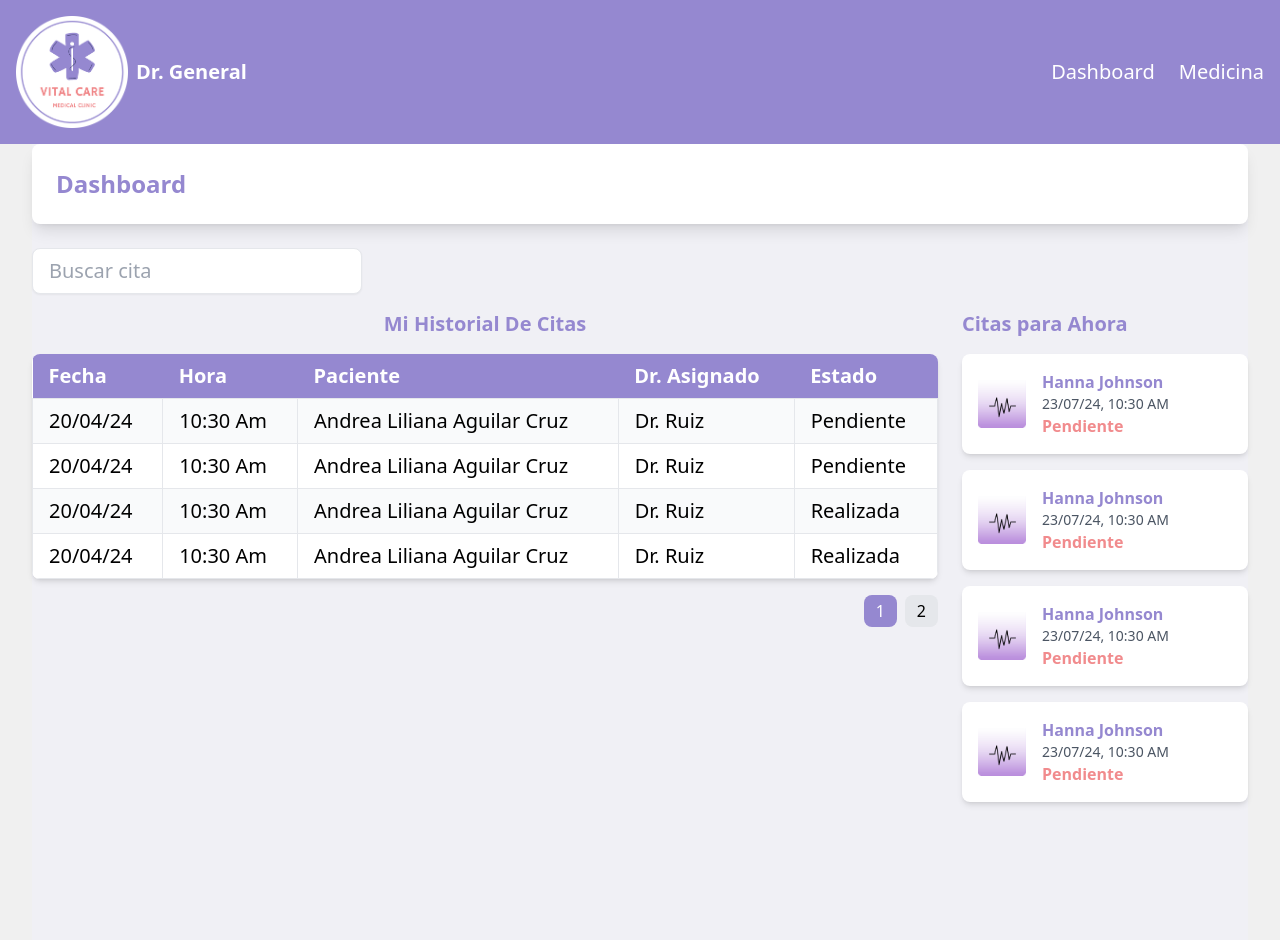
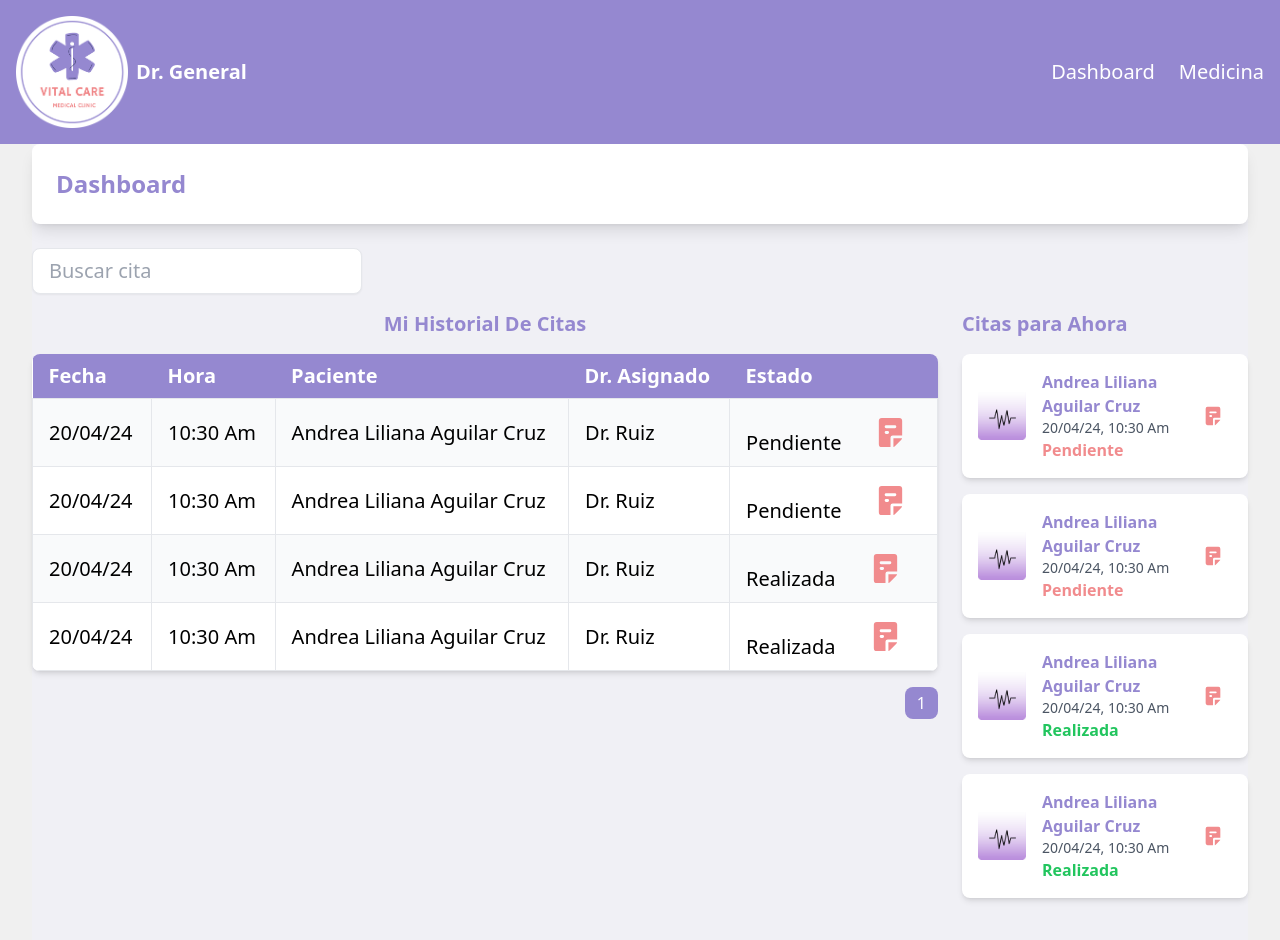
Before and after one commit to Saravia2K/vital-care, a React (Vite) app: page /General/dashboard in a window 1280 px wide. Shown: the top 940 px of the page. Built offline with nearby package versions, Linux system fonts and the light colour scheme.

Commit message:
ultimos enrutamientos

```diff
--- a/src/pages/Citas.tsx
+++ b/src/pages/Citas.tsx
@@ -7,14 +7,11 @@ const Citas = () => {
   const [currentPage, setCurrentPage] = useState(1);
   const [showModal, setShowModal] = useState(false);
   const itemsPerPage = 4;
-
   const navigate = useNavigate();
 
   const data = [
     { fecha: '20/04/24', hora: '10:30 Am', paciente: 'Andrea Liliana Aguilar Cruz', drAsignado: 'Dr. Ruiz', estado: 'Pendiente' },
     { fecha: '20/04/24', hora: '10:30 Am', paciente: 'Andrea Liliana Aguilar Cruz', drAsignado: 'Dr. Ruiz', estado: 'Pendiente' },
-    { fecha: '20/04/24', hora: '10:30 Am', paciente: 'Andrea Liliana Aguilar Cruz', drAsignado: 'Dr. Ruiz', estado: 'Realizada' },
-    { fecha: '20/04/24', hora: '10:30 Am', paciente: 'Andrea Liliana Aguilar Cruz', drAsignado: 'Dr. Ruiz', estado: 'Realizada' },
     { fecha: '20/04/24', hora: '10:30 Am', paciente: 'Andrea Liliana Aguilar Cruz', drAsignado: 'Dr. Ruiz', estado: 'Realizada' },
     { fecha: '20/04/24', hora: '10:30 Am', paciente: 'Andrea Liliana Aguilar Cruz', drAsignado: 'Dr. Ruiz', estado: 'Realizada' },
   ];
@@ -34,18 +31,21 @@ const Citas = () => {
     (currentPage - 1) * itemsPerPage,
     currentPage * itemsPerPage
   );
+
   const handlePageChange = (pageNumber: number) => {
     setCurrentPage(pageNumber);
   };
 
 
+  const handleNavigateToHistorialMedico = () => {
+    navigate('/Secretaria/HistorialMedico');
+  };
+
   return (
     <div className="p-0 bg-[#f0f0f5] min-h-screen">
-
       <div className="bg-white p-6 rounded-lg shadow-lg mb-6 mt-0" style={{ marginTop: '-2rem' }}>
         <h2 className="text-2xl font-bold text-[#9588d0]">Citas</h2>
       </div>
-
 
       <div className="flex justify-between mb-4">
         <div className="relative">
@@ -62,7 +62,6 @@ const Citas = () => {
           <span>Agregar Cita</span>
         </button>
       </div>
-
 
       <div className="bg-white shadow-md rounded-lg overflow-x-auto">
         <table className="min-w-full text-left table-auto">
@@ -82,13 +81,17 @@ const Citas = () => {
                 <td className="border px-4 py-2 text-xl">{cita.hora}</td>
                 <td className="border px-4 py-2 text-xl">{cita.paciente}</td>
                 <td className="border px-4 py-2 text-xl">{cita.drAsignado}</td>
-                <td className="border px-4 py-2 text-xl">{cita.estado}</td>
+                <td className="border px-4 py-2 text-xl">
+                  {cita.estado}
+                  <button className="p-2 rounded-full text-white ml-6" onClick={handleNavigateToHistorialMedico}>
+                    <img src="/img/info.svg" alt="Historial" width={35} />
+                  </button>
+                </td>
               </tr>
             ))}
           </tbody>
         </table>
       </div>
-
 
       <div className="mt-4 flex justify-end space-x-2">
         {[...Array(totalPages)].map((_, index) => (
@@ -102,7 +105,6 @@ const Citas = () => {
         ))}
       </div>
 
-
       <AgregarCita isOpen={showModal} onClose={() => setShowModal(false)} />
     </div>
   );
--- a/src/pages/DashEspecialista.tsx
+++ b/src/pages/DashEspecialista.tsx
@@ -1,17 +1,17 @@
 import React, { useState } from 'react';
+import { useNavigate } from 'react-router-dom';
 
 const DashEspecialista: React.FC = () => {
   const [searchTerm, setSearchTerm] = useState('');
   const [currentPage, setCurrentPage] = useState(1);
   const itemsPerPage = 4;
+  const navigate = useNavigate();
 
   const data = [
-    { fecha: '20/04/24', hora: '10:30 Am', paciente: 'Andrea Liliana Aguilar Cruz', drAsignado: 'Dr. Ruiz', estado: 'Pendiente' },
-    { fecha: '20/04/24', hora: '10:30 Am', paciente: 'Andrea Liliana Aguilar Cruz', drAsignado: 'Dr. Ruiz', estado: 'Pendiente' },
-    { fecha: '20/04/24', hora: '10:30 Am', paciente: 'Andrea Liliana Aguilar Cruz', drAsignado: 'Dr. Ruiz', estado: 'Realizada' },
-    { fecha: '20/04/24', hora: '10:30 Am', paciente: 'Andrea Liliana Aguilar Cruz', drAsignado: 'Dr. Ruiz', estado: 'Realizada' },
-    { fecha: '20/04/24', hora: '10:30 Am', paciente: 'Andrea Liliana Aguilar Cruz', drAsignado: 'Dr. Ruiz', estado: 'Realizada' },
-    { fecha: '20/04/24', hora: '10:30 Am', paciente: 'Andrea Liliana Aguilar Cruz', drAsignado: 'Dr. Ruiz', estado: 'Realizada' },
+    { fecha: '20/04/24', hora: '11:00 Am', paciente: 'Hanna Johnson', drAsignado: 'Dr. Guevara', estado: 'Pendiente' },
+    { fecha: '20/04/24', hora: '11:30 Am', paciente: 'Hanna Johnson', drAsignado: 'Dr. Guevara', estado: 'Pendiente' },
+    { fecha: '20/04/24', hora: '12:00 Pm', paciente: 'Hanna Johnson', drAsignado: 'Dr. Guevara', estado: 'Realizada' },
+    { fecha: '20/04/24', hora: '12:30 Pm', paciente: 'Hanna Johnson', drAsignado: 'Dr. Guevara', estado: 'Realizada' },
   ];
 
   const filteredData = data.filter((cita) => {
@@ -34,13 +34,19 @@ const DashEspecialista: React.FC = () => {
     setCurrentPage(pageNumber);
   };
 
+  const handleCitaClick = (estado: string) => {
+    if (estado === 'Pendiente') {
+      navigate('/Especialista/CitaEspecialista');
+    } else if (estado === 'Realizada') {
+      navigate('/Especialista/HistorialMedicoCita');
+    }
+  };
+
   return (
     <div className="p-0 bg-[#f0f0f5] min-h-screen">
-
       <div className="bg-white p-6 rounded-lg shadow-lg mb-6 mt-0" style={{ marginTop: '-2rem' }}>
-        <h2 className="text-2xl font-bold text-[#9588d0]">Dashboard</h2>
+        <h2 className="text-2xl font-bold text-[#9588d0]">Dashboard Especialista</h2>
       </div>
-
 
       <div className="flex justify-between mb-4">
         <div className="relative">
@@ -54,11 +60,9 @@ const DashEspecialista: React.FC = () => {
         </div>
       </div>
 
-
       <div className="grid grid-cols-1 lg:grid-cols-4 gap-6">
-
         <div className="lg:col-span-3">
-          <h3 className="text-center text-xl font-bold text-[#9588d0] mb-4">Mi Historial De Citas Referidad</h3>
+          <h3 className="text-center text-xl font-bold text-[#9588d0] mb-4">Mi Historial De Citas Referidas</h3>
           <div className="bg-white shadow-md rounded-lg overflow-x-auto">
             <table className="min-w-full text-left table-auto">
               <thead>
@@ -72,18 +76,26 @@ const DashEspecialista: React.FC = () => {
               </thead>
               <tbody>
                 {currentItems.map((cita, index) => (
-                  <tr key={index} className={index % 2 === 0 ? 'bg-gray-50' : 'bg-white'}>
+                  <tr
+                    key={index}
+                    className={index % 2 === 0 ? 'bg-gray-50' : 'bg-white'}
+
+                    style={{ cursor: 'pointer' }}
+                  >
                     <td className="border px-4 py-2 text-xl">{cita.fecha}</td>
                     <td className="border px-4 py-2 text-xl">{cita.hora}</td>
                     <td className="border px-4 py-2 text-xl">{cita.paciente}</td>
                     <td className="border px-4 py-2 text-xl">{cita.drAsignado}</td>
-                    <td className="border px-4 py-2 text-xl">{cita.estado}</td>
+                    <td className="border px-4 py-2 text-xl">{cita.estado}
+                    <button className="p-2 rounded-full text-white ml-6" onClick={() => handleCitaClick(cita.estado)}>
+                    <img src="/img/info.svg" alt="Editar" width={35} />
+                  </button>
+                    </td>
                   </tr>
                 ))}
               </tbody>
             </table>
           </div>
-
 
           <div className="mt-4 flex justify-end space-x-2">
             {[...Array(totalPages)].map((_, index) => (
@@ -98,11 +110,10 @@ const DashEspecialista: React.FC = () => {
           </div>
         </div>
 
-
         <div className="lg:col-span-1">
-          <h3 className="text-xl font-bold text-[#9588d0] mb-4">Referencias Pendientes</h3>
+          <h3 className="text-xl font-bold text-[#9588d0] mb-4">Referencias para Ahora</h3>
           <div className="grid grid-cols-1 gap-4">
-            {[1, 2, 3, 4].map((_, index) => (
+            {data.map((cita, index) => (
               <div key={index} className="flex items-center space-x-4 bg-white p-4 rounded-lg shadow-md">
                 <img
                   src="/img/citas.png"
@@ -110,10 +121,13 @@ const DashEspecialista: React.FC = () => {
                   className="h-12 w-12"
                 />
                 <div>
-                  <p className="font-bold text-[#9588d0]">Hanna Johnson</p>
-                  <p className="text-sm text-gray-600">23/07/24, 10:30 AM</p>
-                  <p className="text-[#f18b8d] font-bold">Pendiente</p>
+                  <p className="font-bold text-[#9588d0]">{cita.paciente}</p>
+                  <p className="text-sm text-gray-600">{cita.fecha}, {cita.hora}</p>
+                  <p className={`font-bold ${cita.estado === 'Pendiente' ? 'text-[#f18b8d]' : 'text-green-500'}`}>{cita.estado}</p>
                 </div>
+                <button className="p-2 rounded-full text-white" onClick={() => handleCitaClick(cita.estado)}>
+                    <img src="/img/info.svg" alt="Editar" width={35} />
+                  </button>
               </div>
             ))}
           </div>
--- a/src/pages/DashGeneral.tsx
+++ b/src/pages/DashGeneral.tsx
@@ -1,15 +1,15 @@
 import React, { useState } from 'react';
+import { useNavigate } from 'react-router-dom';
 
 const DashGeneral: React.FC = () => {
   const [searchTerm, setSearchTerm] = useState('');
   const [currentPage, setCurrentPage] = useState(1);
   const itemsPerPage = 4;
+  const navigate = useNavigate();
 
   const data = [
     { fecha: '20/04/24', hora: '10:30 Am', paciente: 'Andrea Liliana Aguilar Cruz', drAsignado: 'Dr. Ruiz', estado: 'Pendiente' },
     { fecha: '20/04/24', hora: '10:30 Am', paciente: 'Andrea Liliana Aguilar Cruz', drAsignado: 'Dr. Ruiz', estado: 'Pendiente' },
-    { fecha: '20/04/24', hora: '10:30 Am', paciente: 'Andrea Liliana Aguilar Cruz', drAsignado: 'Dr. Ruiz', estado: 'Realizada' },
-    { fecha: '20/04/24', hora: '10:30 Am', paciente: 'Andrea Liliana Aguilar Cruz', drAsignado: 'Dr. Ruiz', estado: 'Realizada' },
     { fecha: '20/04/24', hora: '10:30 Am', paciente: 'Andrea Liliana Aguilar Cruz', drAsignado: 'Dr. Ruiz', estado: 'Realizada' },
     { fecha: '20/04/24', hora: '10:30 Am', paciente: 'Andrea Liliana Aguilar Cruz', drAsignado: 'Dr. Ruiz', estado: 'Realizada' },
   ];
@@ -34,13 +34,19 @@ const DashGeneral: React.FC = () => {
     setCurrentPage(pageNumber);
   };
 
+  const handleCitaClick = (estado: string) => {
+    if (estado === 'Pendiente') {
+      navigate('/General/CitaGeneral');
+    } else if (estado === 'Realizada') {
+      navigate('/General/HistorialMedicoCita');
+    }
+  };
+
   return (
     <div className="p-0 bg-[#f0f0f5] min-h-screen">
-
       <div className="bg-white p-6 rounded-lg shadow-lg mb-6 mt-0" style={{ marginTop: '-2rem' }}>
         <h2 className="text-2xl font-bold text-[#9588d0]">Dashboard</h2>
       </div>
-
 
       <div className="flex justify-between mb-4">
         <div className="relative">
@@ -54,9 +60,7 @@ const DashGeneral: React.FC = () => {
         </div>
       </div>
 
-
       <div className="grid grid-cols-1 lg:grid-cols-4 gap-6">
-
         <div className="lg:col-span-3">
           <h3 className="text-center text-xl font-bold text-[#9588d0] mb-4">Mi Historial De Citas</h3>
           <div className="bg-white shadow-md rounded-lg overflow-x-auto">
@@ -72,18 +76,26 @@ const DashGeneral: React.FC = () => {
               </thead>
               <tbody>
                 {currentItems.map((cita, index) => (
-                  <tr key={index} className={index % 2 === 0 ? 'bg-gray-50' : 'bg-white'}>
+                  <tr
+                    key={index}
+                    className={index % 2 === 0 ? 'bg-gray-50' : 'bg-white'}
+
+                    style={{ cursor: 'pointer' }}
+                  >
                     <td className="border px-4 py-2 text-xl">{cita.fecha}</td>
                     <td className="border px-4 py-2 text-xl">{cita.hora}</td>
                     <td className="border px-4 py-2 text-xl">{cita.paciente}</td>
                     <td className="border px-4 py-2 text-xl">{cita.drAsignado}</td>
-                    <td className="border px-4 py-2 text-xl">{cita.estado}</td>
+                    <td className="border px-4 py-2 text-xl">{cita.estado}
+                    <button className="p-2 rounded-full text-white ml-6" onClick={() => handleCitaClick(cita.estado)}>
+                    <img src="/img/info.svg" alt="Editar" width={35} />
+                  </button>
+                    </td>
                   </tr>
                 ))}
               </tbody>
             </table>
           </div>
-
 
           <div className="mt-4 flex justify-end space-x-2">
             {[...Array(totalPages)].map((_, index) => (
@@ -98,11 +110,10 @@ const DashGeneral: React.FC = () => {
           </div>
         </div>
 
-
         <div className="lg:col-span-1">
           <h3 className="text-xl font-bold text-[#9588d0] mb-4">Citas para Ahora</h3>
           <div className="grid grid-cols-1 gap-4">
-            {[1, 2, 3, 4].map((_, index) => (
+            {data.map((cita, index) => (
               <div key={index} className="flex items-center space-x-4 bg-white p-4 rounded-lg shadow-md">
                 <img
                   src="/img/citas.png"
@@ -110,10 +121,13 @@ const DashGeneral: React.FC = () => {
                   className="h-12 w-12"
                 />
                 <div>
-                  <p className="font-bold text-[#9588d0]">Hanna Johnson</p>
-                  <p className="text-sm text-gray-600">23/07/24, 10:30 AM</p>
-                  <p className="text-[#f18b8d] font-bold">Pendiente</p>
+                  <p className="font-bold text-[#9588d0]">{cita.paciente}</p>
+                  <p className="text-sm text-gray-600">{cita.fecha}, {cita.hora}</p>
+                  <p className={`font-bold ${cita.estado === 'Pendiente' ? 'text-[#f18b8d]' : 'text-green-500'}`}>{cita.estado}</p>
                 </div>
+                <button className="p-2 rounded-full text-white" onClick={() => handleCitaClick(cita.estado)}>
+                    <img src="/img/info.svg" alt="Editar" width={35} />
+                  </button>
               </div>
             ))}
           </div>
```
Also changed, not shown: src/main.tsx (+8 -0 lines), src/pages/DashSecretaria.tsx (+23 -9 lines).
